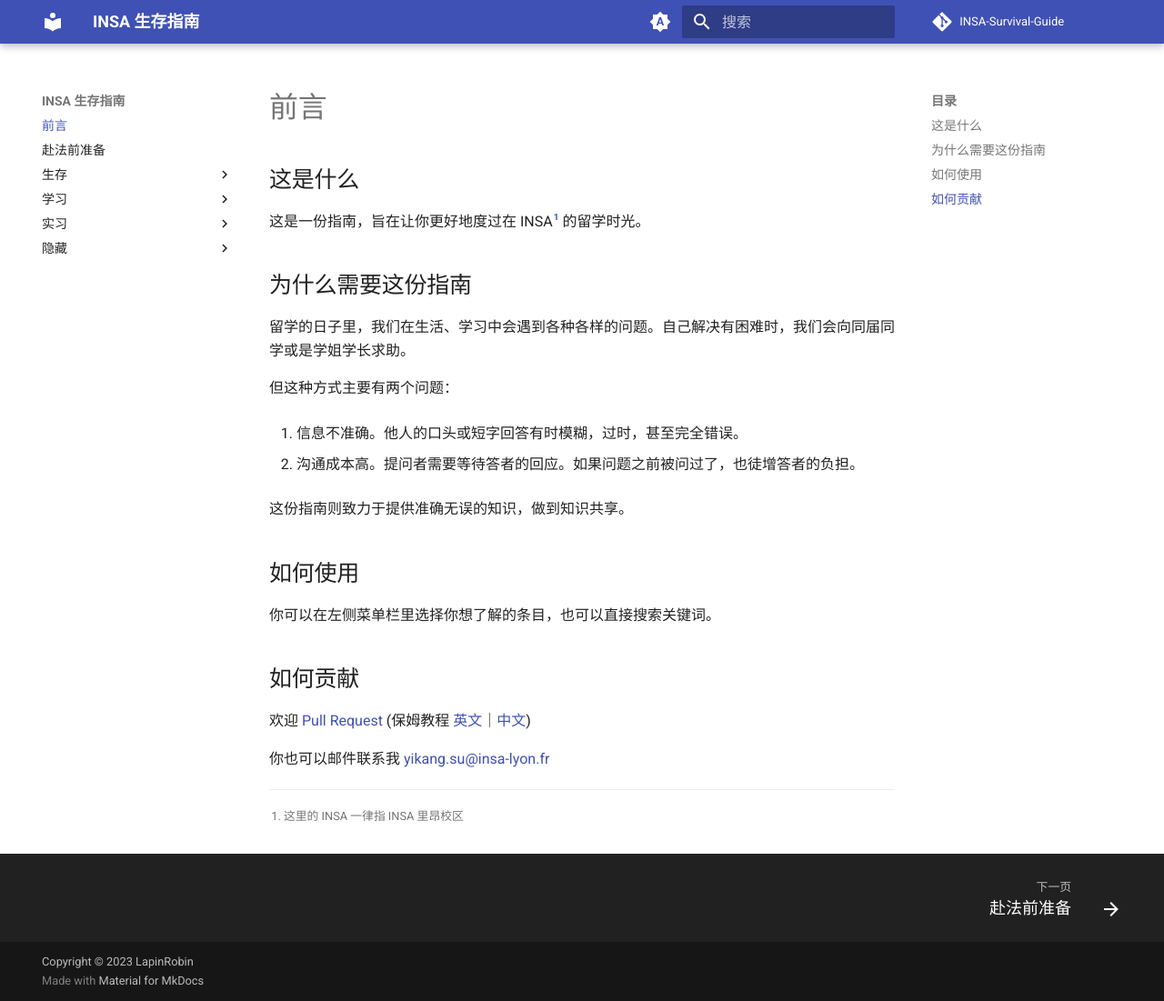
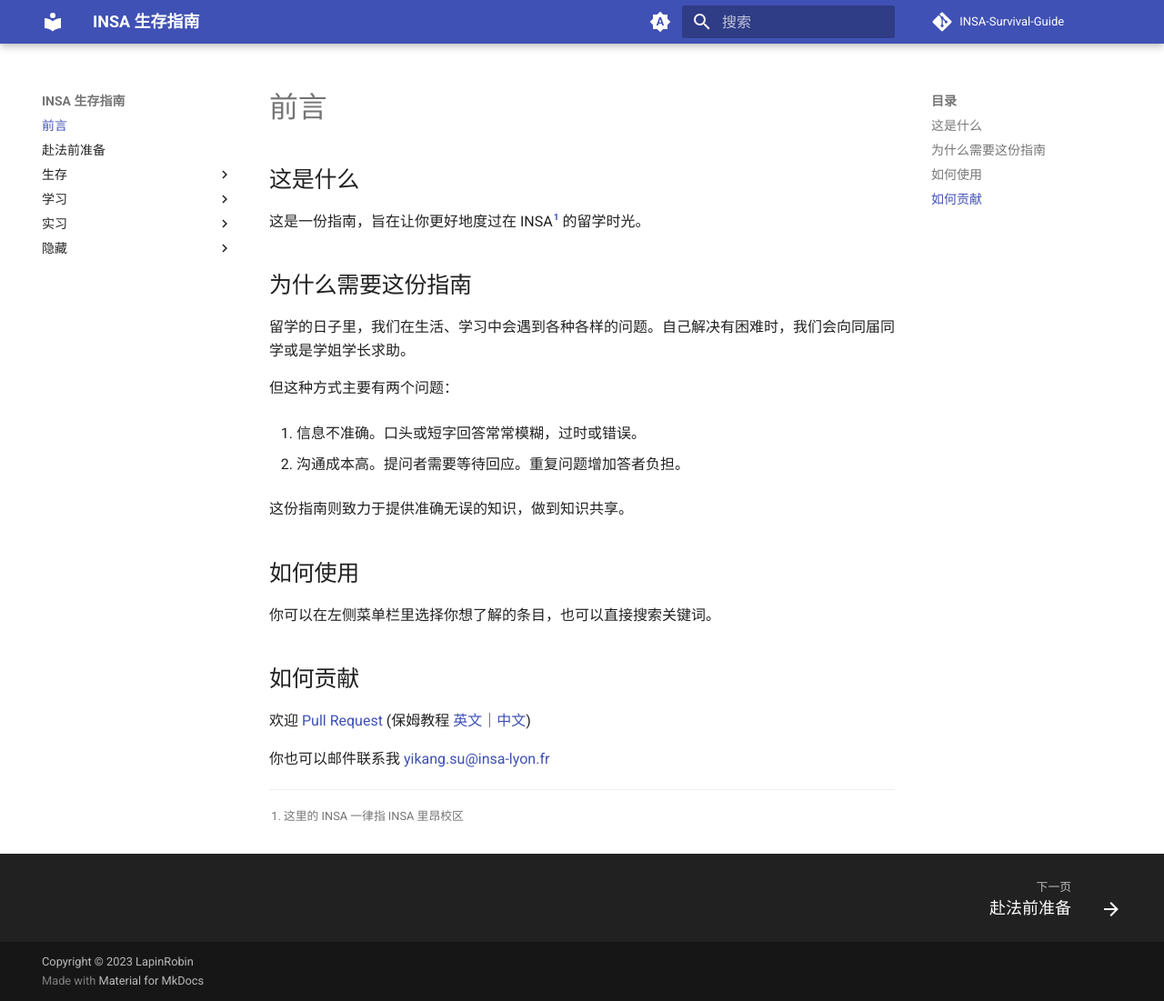
Before and after one commit to LapinRobin/INSA-Survival-Guide, an MkDocs documentation site: the page built from docs/index.md, in a window 1280 px wide and 1101 px high. Shown: the whole window at 91% size. Built offline with MkDocs 1.6.1 and Material for MkDocs 9.7.7, drawn with Linux system fonts in a browser that asks for light colours; comment, search, counter and statistics services are not loaded.

Commit message:
Change index page

```diff
--- a/docs/index.md
+++ b/docs/index.md
@@ -10,9 +10,9 @@
 
 但这种方式主要有两个问题：
 
-1. 信息不准确。他人的口头或短字回答有时模糊，过时，甚至完全错误。
+1. 信息不准确。口头或短字回答常常模糊，过时或错误。
 
-2. 沟通成本高。提问者需要等待答者的回应。如果问题之前被问过了，也徒增答者的负担。
+2. 沟通成本高。提问者需要等待回应。重复问题增加答者负担。
 
 这份指南则致力于提供准确无误的知识，做到知识共享。
 
@@ -25,7 +25,7 @@
 ## 如何贡献
 
 欢迎 [Pull Request](https://docs.github.com/en/pull-requests/collaborating-with-pull-requests/proposing-changes-to-your-work-with-pull-requests/creating-a-pull-request-from-a-fork)
-(保姆教程 [英文](https://www.youtube.com/watch?v=8lGpZkjnkt4&ab_channel=Fireship)｜[中文](https://www.bilibili.com/video/BV1ei4y1s7pU/?spm_id_from=333.337.search-card.all.click&vd_source=80abdf40a0e43f13f601d99f98f35fe4))
+(保姆教程 [英文](https://www.youtube.com/watch?v=8lGpZkjnkt4&ab_channel=Fireship)｜[中文](https://www.bilibili.com/video/BV1w54y1Z7VP/?spm_id_from=333.337.search-card.all.click))
 
 你也可以邮件联系我 [yikang.su@insa-lyon.fr](mailto:yikang.su@insa-lyon.fr)
 
```
